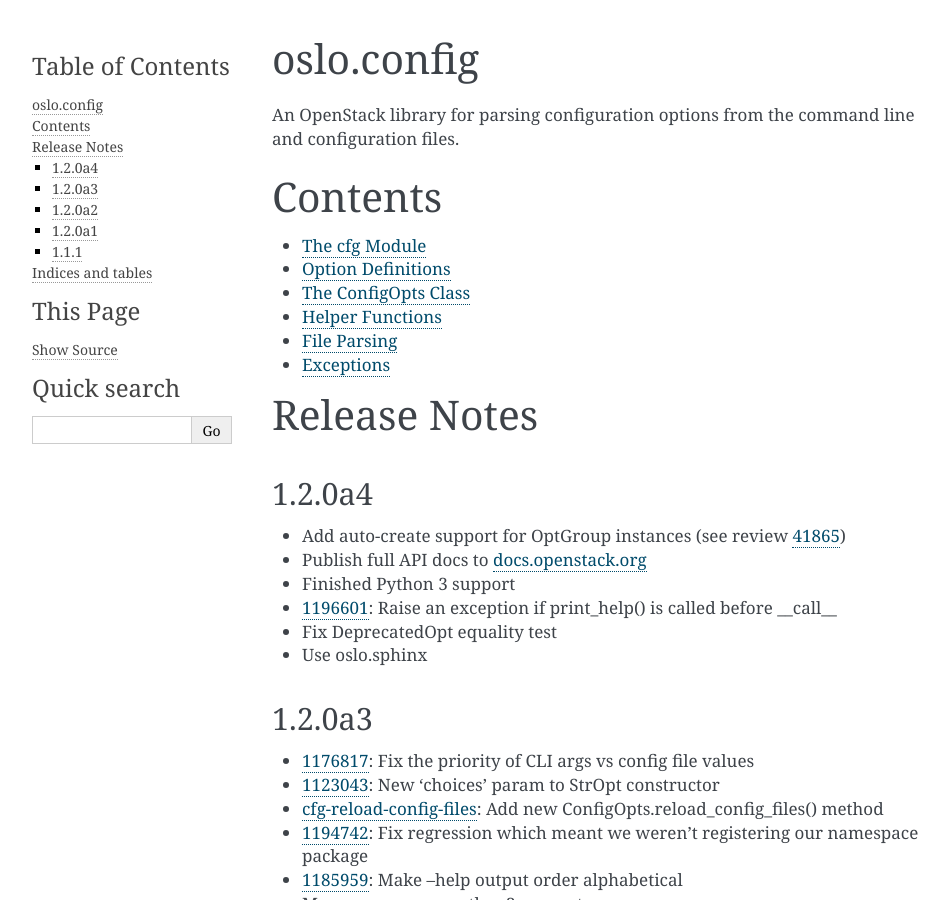
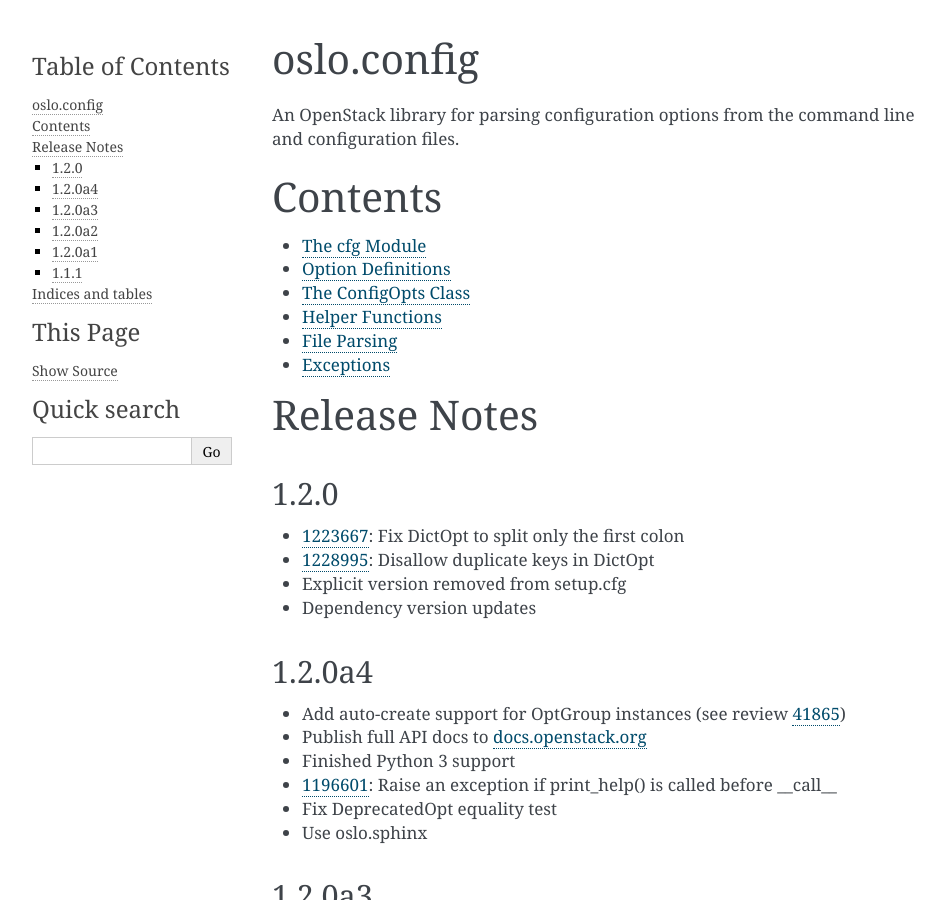
Before and after one commit to openstack/oslo.config, a Sphinx documentation site: the page built from doc/source/index.rst, in a window 1280 px wide and 900 px high. Shown: the whole window, without its empty margins (148-1097 px from the left). Built offline with Sphinx 7.4.7, drawn with Linux system fonts in a browser that asks for light colours.

Commit message:
Release notes for 1.2.0
Change-Id: Ic9c36f9d2b2ecc2d8d76ca87079e75f83c7f08c1

```diff
--- a/doc/source/index.rst
+++ b/doc/source/index.rst
@@ -19,6 +19,17 @@
 
 Release Notes
 =============
+
+1.2.0
+-----
+
+* 1223667_: Fix DictOpt to split only the first colon
+* 1228995_: Disallow duplicate keys in DictOpt
+* Explicit version removed from setup.cfg
+* Dependency version updates
+
+.. _1223667: https://bugs.launchpad.net/oslo/+bug/1223667
+.. _1228995: https://bugs.launchpad.net/oslo/+bug/1228995
 
 1.2.0a4
 -------
```
